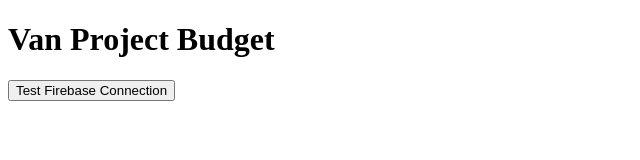
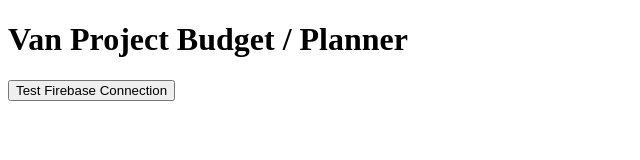
Before and after one commit to sryanc1/CamperVanProject, a plain HTML site: page Index.html in a window 1280 px wide. Shown: the whole page, without its empty margins (0-640 px from the left). Drawn offline with Linux system fonts and the light colour scheme.

Commit message:
Added title

```diff
--- a/Index.html
+++ b/Index.html
@@ -6,7 +6,7 @@
     <link rel="stylesheet" href="styles.css">
 </head>
 <body>
-    <h1>Van Project Budget</h1>
+    <h1>Van Project Budget / Planner</h1>
 
     <button id="testBtn">Test Firebase Connection</button>
 
```
